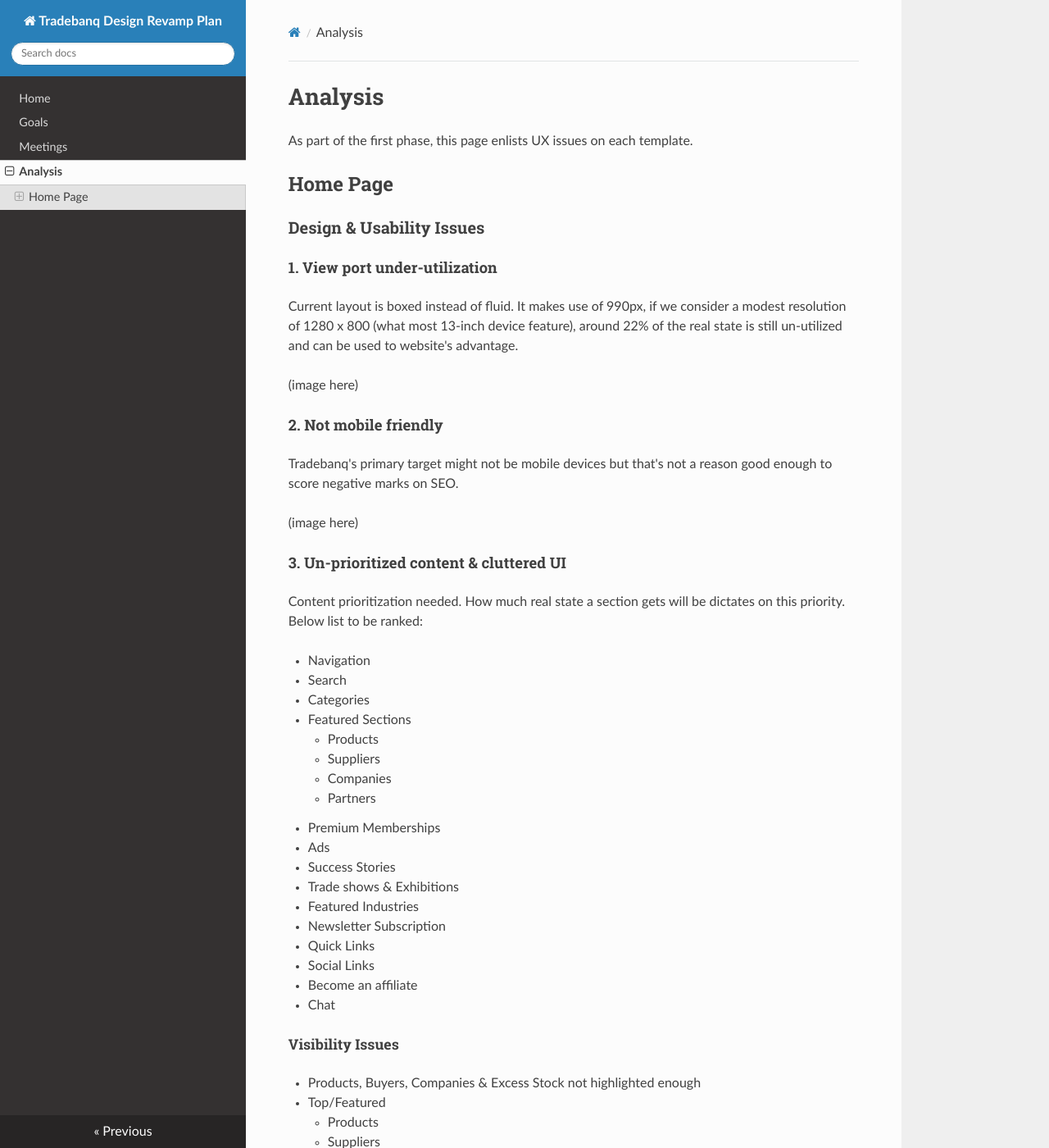
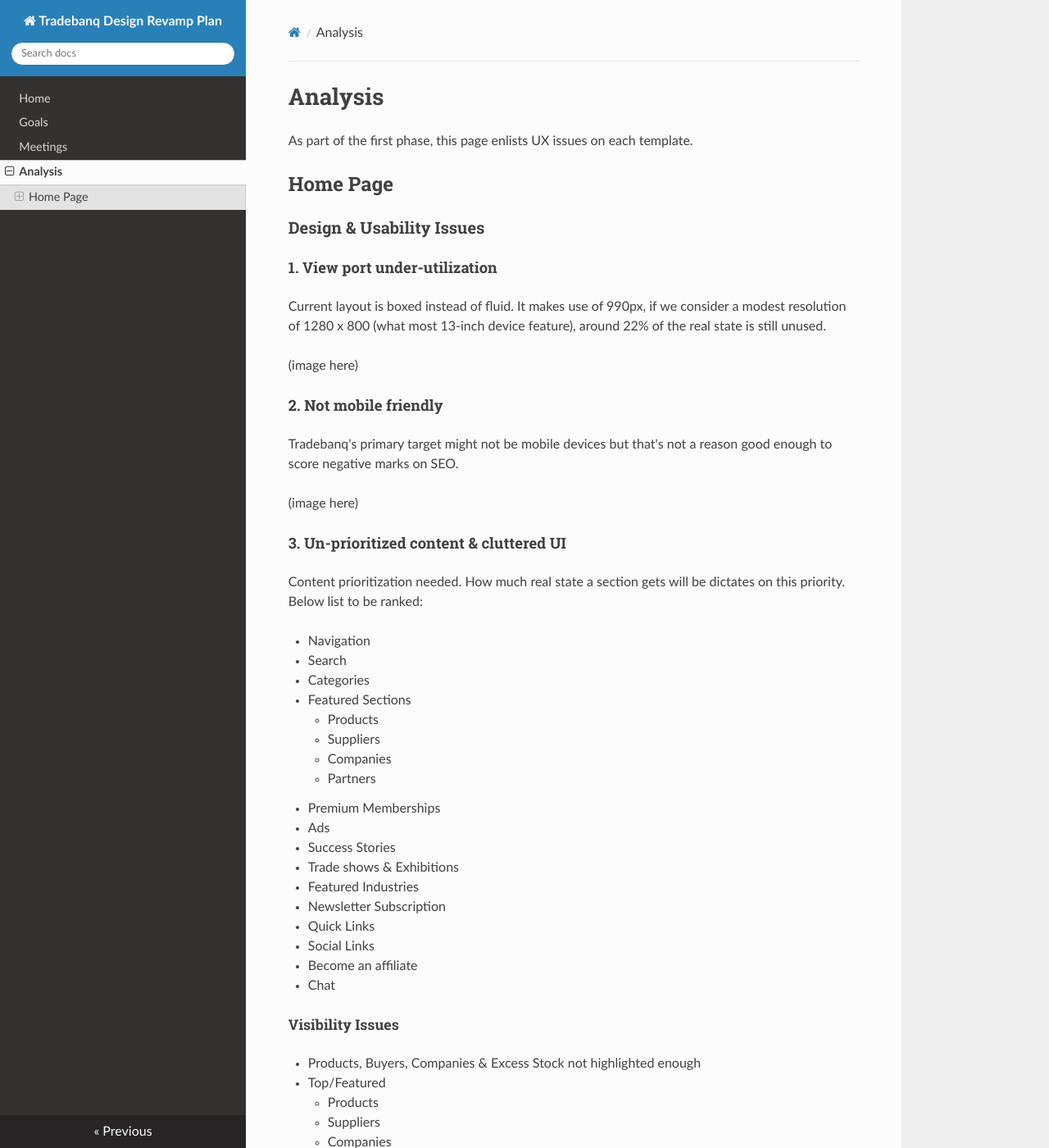
Before and after one commit to haisum/tradebanq.com.design, an MkDocs documentation site: the page built from docs/analysis.md, in a window 1280 px wide and 1400 px high. Shown: the whole window at 82% size. Built offline with MkDocs 1.6.1, drawn with Linux system fonts in a browser that asks for light colours; nearby versions of some CDN libraries; old or Windows-style settings are respelled for this version of MkDocs; part of the change alters nothing that is shown; some of the changed text lies outside the part shown.

Commit message:
Updating Analysis - Home page
Home page

```diff
--- a/docs/analysis.md
+++ b/docs/analysis.md
@@ -7,7 +7,7 @@ As part of the first phase, this page enlists UX issues on each template.
 ###Design & Usability Issues
 
 ####1. View port under-utilization
-Current layout is boxed instead of fluid. It makes use of 990px, if we consider a modest resolution of 1280 x 800 (what most 13-inch device feature), around 22% of the real state is still un-utilized and can be used to website's advantage.
+Current layout is boxed instead of fluid. It makes use of 990px, if we consider a modest resolution of 1280 x 800 (what most 13-inch device feature), around 22% of the real state is still unused.
 
 (image here)
 
@@ -49,7 +49,7 @@ Content prioritization needed. How much real state a section gets will be dictat
 - Advertisements
 - Social Media
 
-####4. Inconsistent Design Languague
+####4. Inconsistent Design Language
 - Headings (Font, size, color, breathing space)
 - Links (Font, size, color, breathing space)
 - Text (Font, size, color, breathing space)
@@ -73,5 +73,5 @@ Content prioritization needed. How much real state a section gets will be dictat
 	- Register (3)
 	- Login (2)
 - CTA to button mapping missing
-	- Directional ques missing
+	- Directional cues missing
 	- Non-existent breathing space
```
